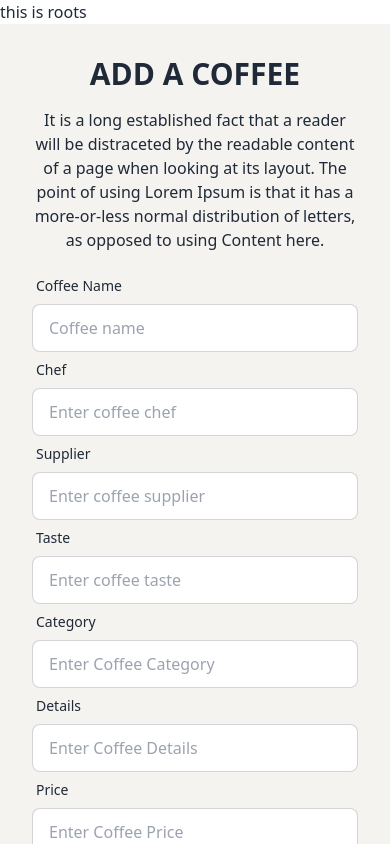
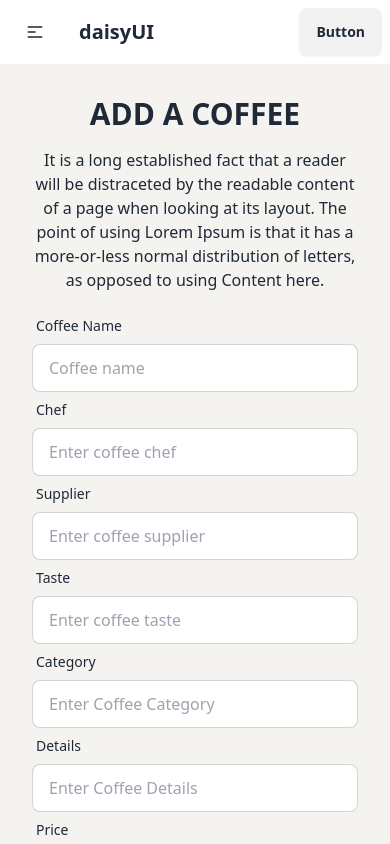
Before and after one commit to khubaibm039/coffee-store-client, a React (Vite) app: page /addCoffee in a window 390 px wide. Shown: the top 844 px of the page. Built offline with nearby package versions, Linux system fonts and the light colour scheme.

Commit message:
set tostify and delete data from server

```diff
--- /dev/null
+++ b/src/Components/Navbar/Navbar.jsx
@@ -0,0 +1,57 @@
+import { NavLink } from "react-router-dom";
+
+const Navbar = () => {
+    const navLink = (
+        <>
+            <li>
+                <NavLink to={"/"}>Home</NavLink>
+            </li>
+            <li>
+                <NavLink to={"/addCoffee"}>AddCoffee</NavLink>
+            </li>
+        </>
+    );
+    return (
+        <div className="navbar bg-base-100">
+            <div className="navbar-start">
+                <div className="dropdown">
+                    <div
+                        tabIndex={0}
+                        role="button"
+                        className="btn btn-ghost lg:hidden"
+                    >
+                        <svg
+                            xmlns="http://www.w3.org/2000/svg"
+                            className="h-5 w-5"
+                            fill="none"
+                            viewBox="0 0 24 24"
+                            stroke="currentColor"
+                        >
+                            <path
+                                strokeLinecap="round"
+                                strokeLinejoin="round"
+                                strokeWidth="2"
+                                d="M4 6h16M4 12h8m-8 6h16"
+                            />
+                        </svg>
+                    </div>
+                    <ul
+                        tabIndex={0}
+                        className="menu menu-sm dropdown-content mt-3 z-[1] p-2 shadow bg-base-100 rounded-box w-52"
+                    >
+                        {navLink}
+                    </ul>
+                </div>
+                <a className="btn btn-ghost text-xl">daisyUI</a>
+            </div>
+            <div className="navbar-center hidden lg:flex">
+                <ul className="menu menu-horizontal px-1">{navLink}</ul>
+            </div>
+            <div className="navbar-end">
+                <a className="btn">Button</a>
+            </div>
+        </div>
+    );
+};
+
+export default Navbar;
--- a/src/Components/Root/Root.jsx
+++ b/src/Components/Root/Root.jsx
@@ -1,9 +1,10 @@
 import { Outlet } from "react-router-dom";
+import Navbar from "../Navbar/Navbar";
 const Root = () => {
     return (
         <div>
-            <h1>this is roots</h1>
-            <Outlet></Outlet>
+            <Navbar />
+            <Outlet />
         </div>
     );
 };
--- a/src/Components/UpdateCoffee/Home/Card.jsx
+++ b/src/Components/UpdateCoffee/Home/Card.jsx
@@ -1,10 +1,47 @@
 import { Link } from "react-router-dom";
 import { FaEye, FaPen } from "react-icons/fa";
 import { MdDelete } from "react-icons/md";
+import Swal from "sweetalert2";
+import { useState } from "react";
 
 const Card = ({ coffee }) => {
+    const [cof, setCof] = useState(coffee);
     const { price, photo, name, chef, taste, supplier, category, details } =
-        coffee;
+        cof;
+
+    const handleDelete = (_id) => {
+        Swal.fire({
+            title: "Are you sure?",
+            text: "You won't be able to revert this!",
+            icon: "warning",
+            showCancelButton: true,
+            confirmButtonColor: "#3085d6",
+            cancelButtonColor: "#d33",
+            confirmButtonText: "Yes, delete it!",
+        }).then((result) => {
+            if (result.isConfirmed) {
+                fetch(`http://localhost:5000/coffee/${_id}`, {
+                    method: "DELETE",
+                })
+                    .then((res) => res.json())
+                    .then((data) => {
+                        console.log(data);
+
+                        if (data.deletedCount > 0) {
+                            // const remaining = cof.filter(
+                            //     (pro) => pro._id !== _id
+                            // );
+                            // setCof(remaining);
+                            Swal.fire({
+                                title: "Deleted!",
+                                text: "Your file has been deleted.",
+                                icon: "success",
+                            });
+                        }
+                    });
+            }
+        });
+    };
     return (
         <div className="card min-h-52 grid md:flex items-center card-side bg-[#F5F4F1] shadow-xl p-4 py-4">
             <figure className="md:w-3/5 w-full md:flex md:justify-center">
@@ -28,10 +65,13 @@
                         {" "}
                         <FaPen />
                     </Link>
-                    <Link className="bg-[#EA4744] flex justify-center p-3 rounded-md text-white text-xl">
+                    <button
+                        onClick={() => handleDelete(cof._id)}
+                        className="bg-[#EA4744] flex justify-center p-3 rounded-md text-white text-xl"
+                    >
                         {" "}
                         <MdDelete />
-                    </Link>
+                    </button>
                 </div>
             </div>
         </div>
```
